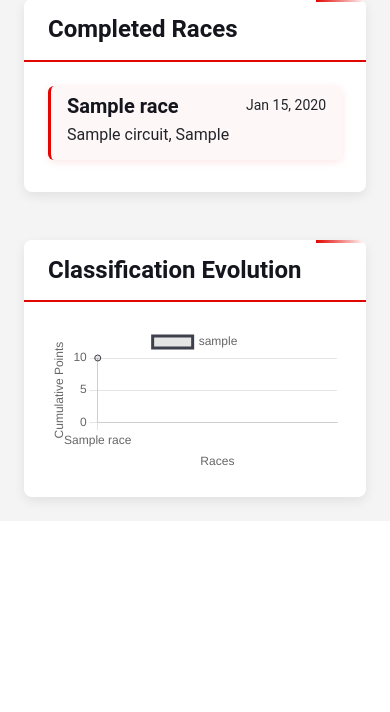
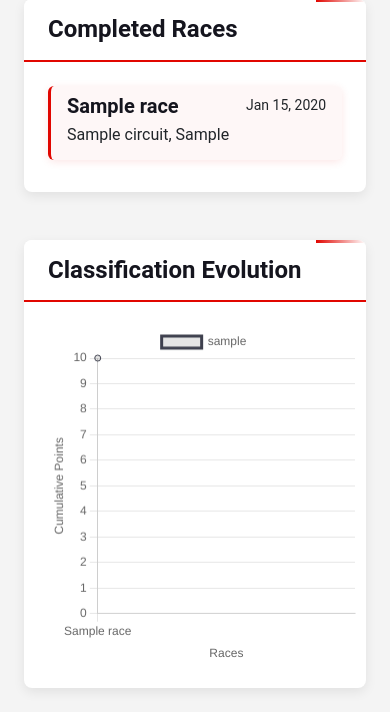
Before and after one commit to ivanProca/F1BettingApp, a Django app: page / in a window 390 px wide. Shown: the part 879-1591 px from the top of the page. Before the commit the page ends 1387 px from the top, so only its background shows below. Run offline with Django 4.2, Linux system fonts and the light colour scheme; tables that the repository leaves empty hold one stand-in row (values such as "Sample post").

Commit message:
fix classification evolution visualization issue on phones

```diff
--- a/betting/templates/betting/home.html
+++ b/betting/templates/betting/home.html
@@ -117,7 +117,9 @@
                     <h2>Classification Evolution</h2>
                 </div>
                 <div class="card-body">
+                    <div class="chart-container" style="position: relative; height:40vh; width:80vw">
                     <canvas id="classificationChart"></canvas>
+                </div>
                 </div>
             </div>
         </div>
@@ -179,6 +181,7 @@
                 },
                 options: {
                     responsive: true,
+                    maintainAspectRatio: false,
                     plugins: {
                         title: {
                             display: false,
```
